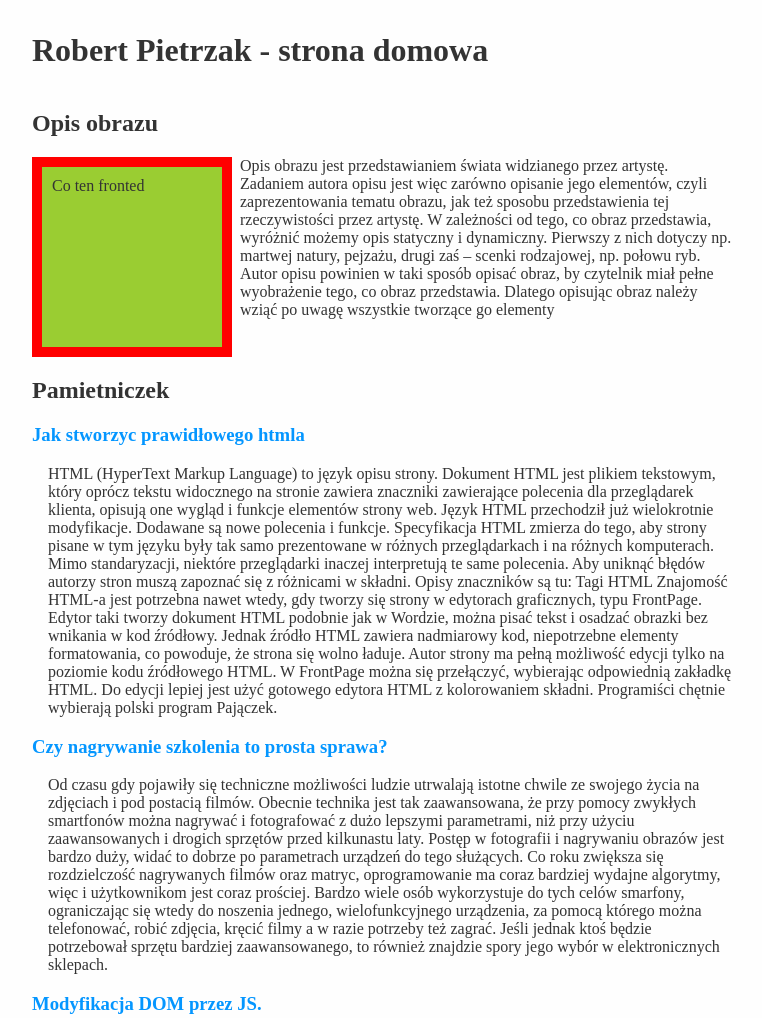
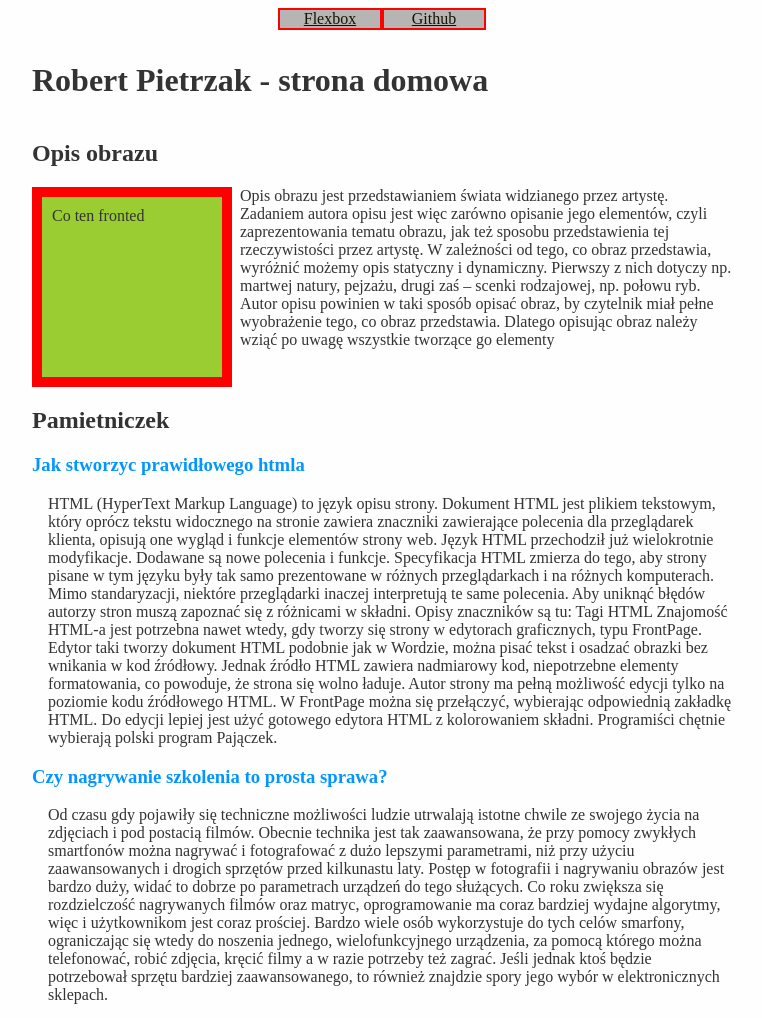
Before and after one commit to 1robertpietrzak/wtf, a plain HTML site: page homepage/index.html in a window 1280 px wide. Shown: the top 1018 px of the page, without its empty margins (258-1020 px from the left). Drawn offline with Linux system fonts and the light colour scheme.

Commit message:
Lekcja 5.07 Flexbox

```diff
--- a/homepage/index.html
+++ b/homepage/index.html
@@ -11,7 +11,10 @@
 </head>
 
 <body class="home">
-
+    <nav class="home__nav">
+        <li class="home__nav--item"><a class="home__nav--description" href="flexbox.html"> Flexbox </a></li>
+        <li class="home__nav--item"><a class="home__nav--description" href="https://github.com/1robertpietrzak/wtf"> Github </a></li>
+    </nav>
     <main>
         <header>
             <h1>
--- a/homepage/style.css
+++ b/homepage/style.css
@@ -18,6 +18,24 @@ body {
 
 .link {
     color: #0496ff
+}
+
+.home__nav {
+    display: flex;
+    justify-content: center;
+}
+
+.home__nav--item {
+    background: #B7B5B3;
+    text-align: center;
+    list-style: none;
+    flex-basis: 100px;
+    border: 2px solid red;
+}
+
+.home__nav--description {
+    color: #141301;
+    padding: 10px;
 }
 
 .home__pamietniczek--header {
@@ -76,6 +94,8 @@ main {
     margin-right: 8px;
     box-sizing: border-box;
     float: left;
+    position: sticky;
+    top: 0px;
 }
 
 .box {
```
Also changed, not shown: homepage/notatki.txt.
